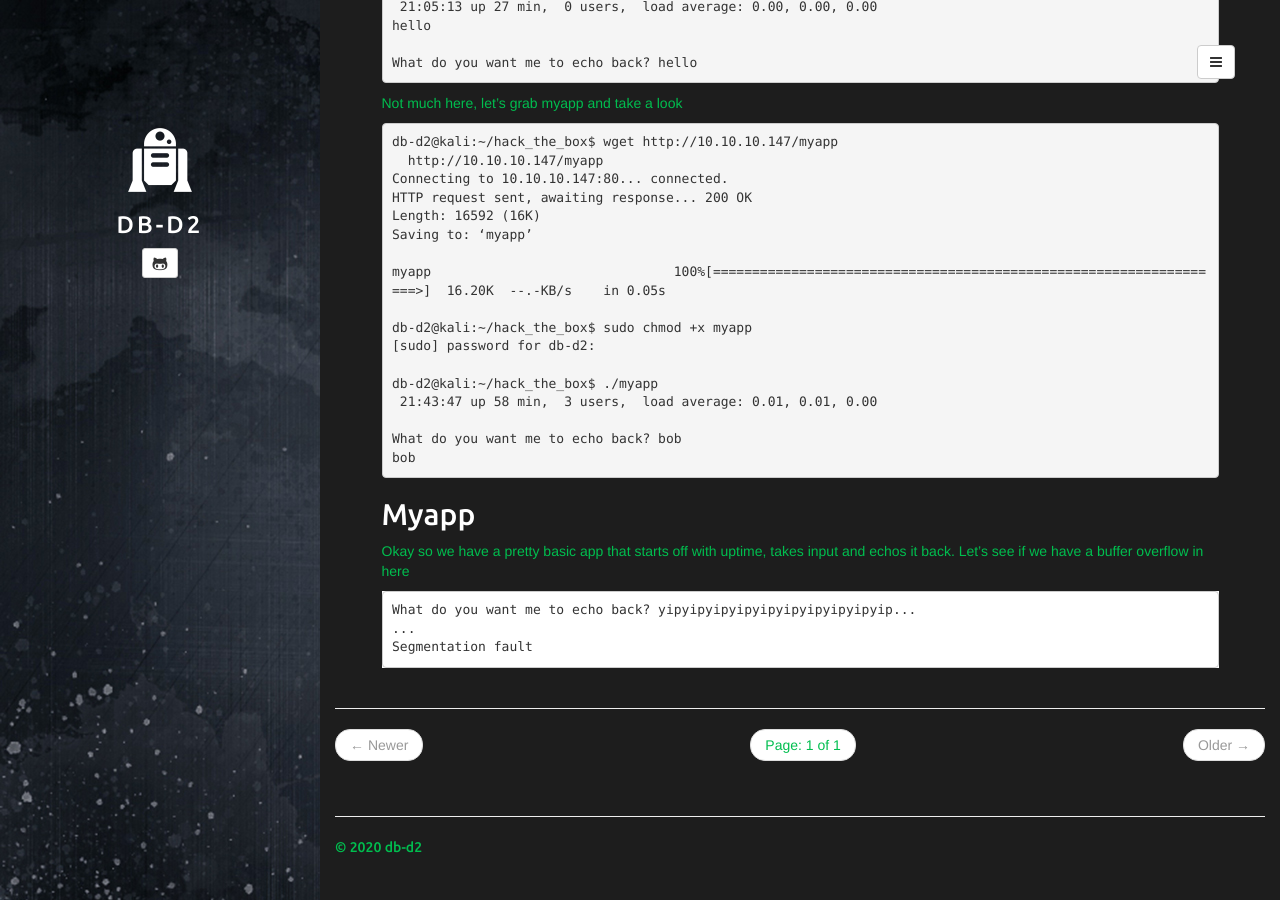
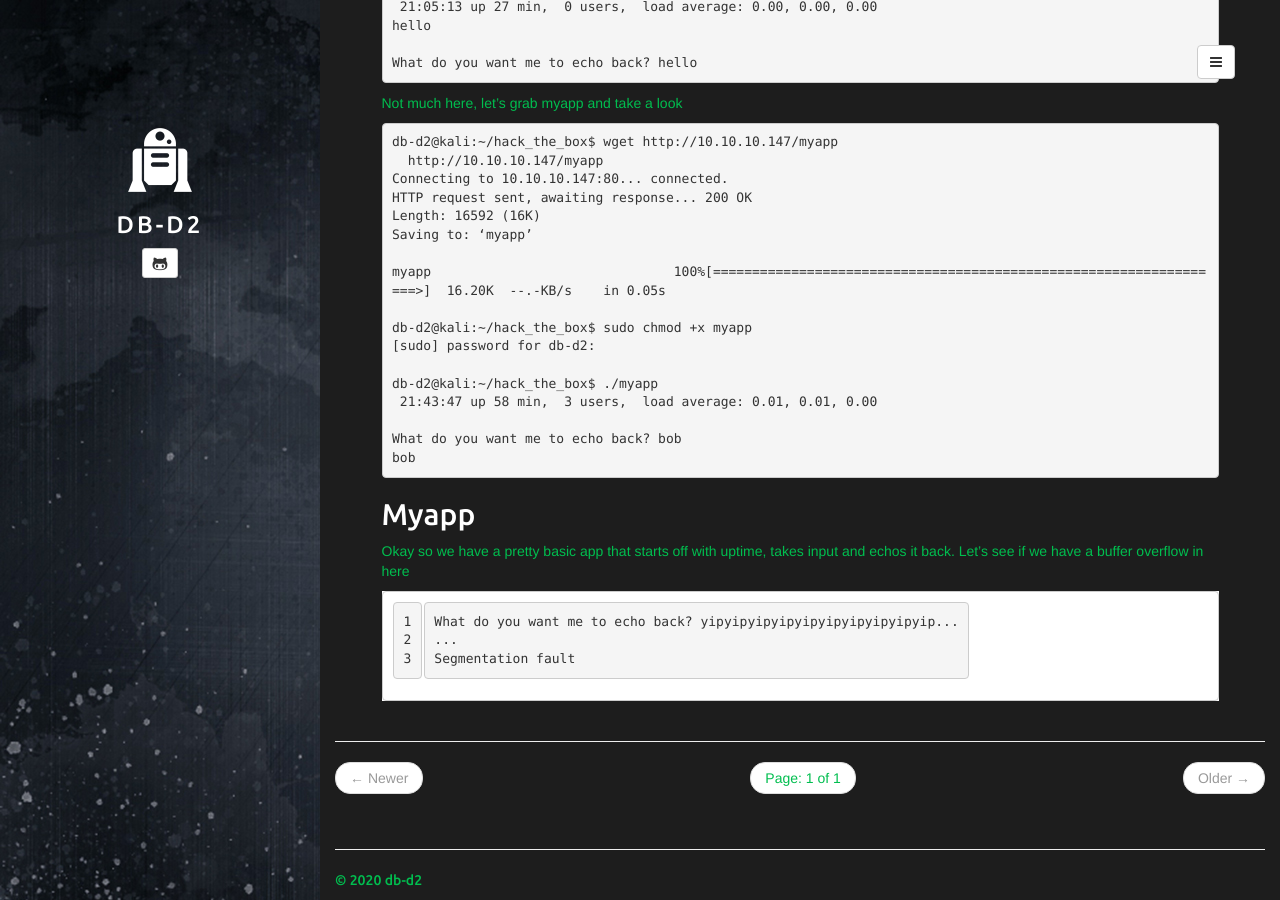
Before and after one commit to db-d2/db-d2.github.io, a Jekyll site: the page built from index.html, in a window 1280 px wide and 900 px high, scrolled down 2241 px. Built offline with Jekyll 4.4.1, drawn with Linux system fonts in a browser that asks for light colours; the list of posts is cut into pages by our own code.

Commit message:
Update _config.yml

```diff
--- a/_config.yml
+++ b/_config.yml
@@ -5,6 +5,11 @@ paginate_path: "page:num"
 exclude: ["README.md"] # files to exclude
 highlighter: rouge
 markdown: kramdown
+kramdown:
+    highlighter: rouge
+    syntax_highlighter_opts:
+        block:
+            line_numbers: true
 disqus:
 google_analytics:
 title: "DB-D2"
```
